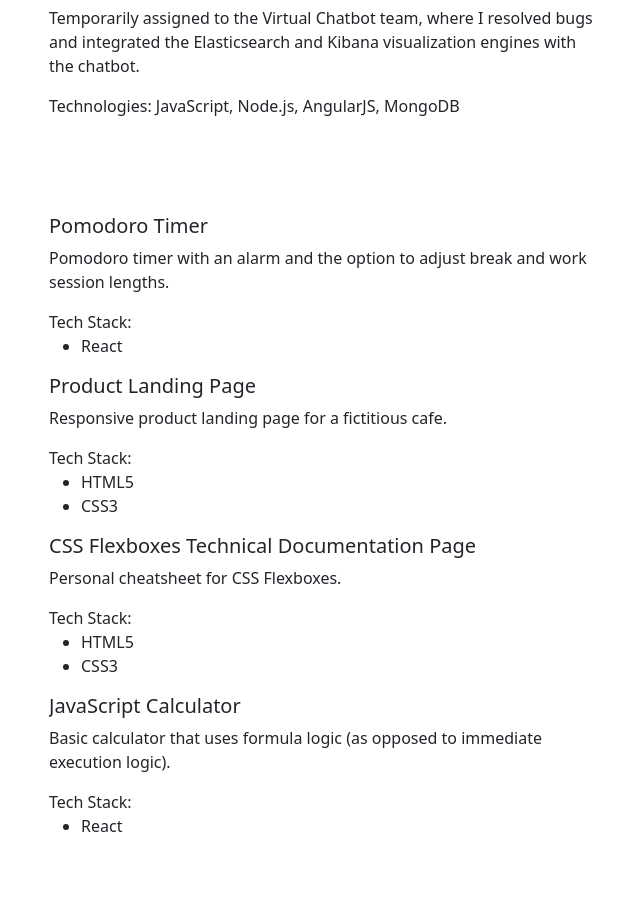
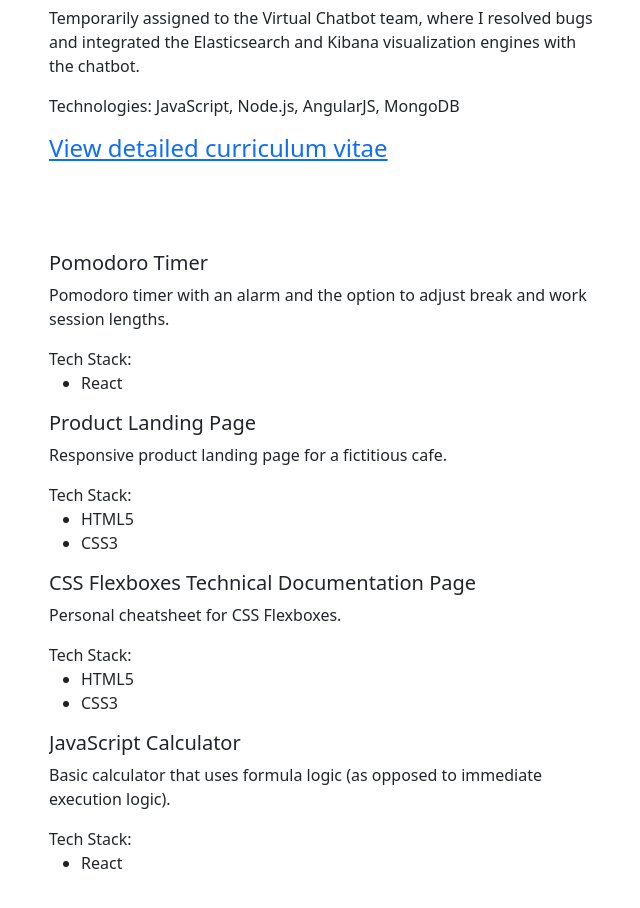
Before and after one commit to arcsbstn/arcsbstn.github.io, a React (Create React App) app: page / in a window 1280 px wide. Shown: the part 786-1694 px from the top of the page, without its empty margins (555-1195 px from the left). Built offline with nearby package versions, Linux system fonts and the light colour scheme.

Commit message:
add cv + link

```diff
--- a/src/components/content/Experience.tsx
+++ b/src/components/content/Experience.tsx
@@ -28,6 +28,15 @@ export default function Experience() {
           </div>
         )
       )}
+      <h4>
+        <a
+          href={require("../../static/arcsbstn-cv-2023.pdf")}
+          target="_blank"
+          rel="noreferrer"
+        >
+          View detailed curriculum vitae
+        </a>
+      </h4>
     </div>
   );
 }
```
Also changed, not shown: 1 other file (tests, documents, lock files or other folders).
